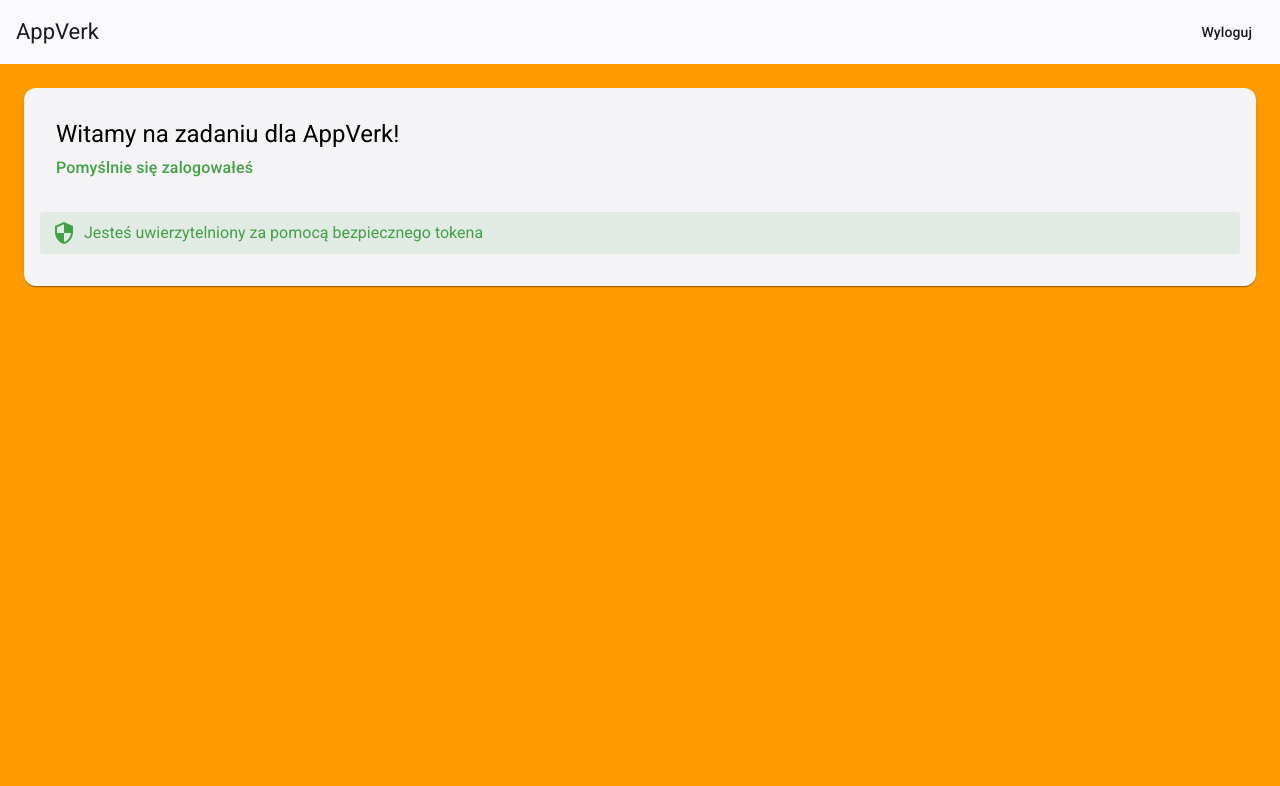
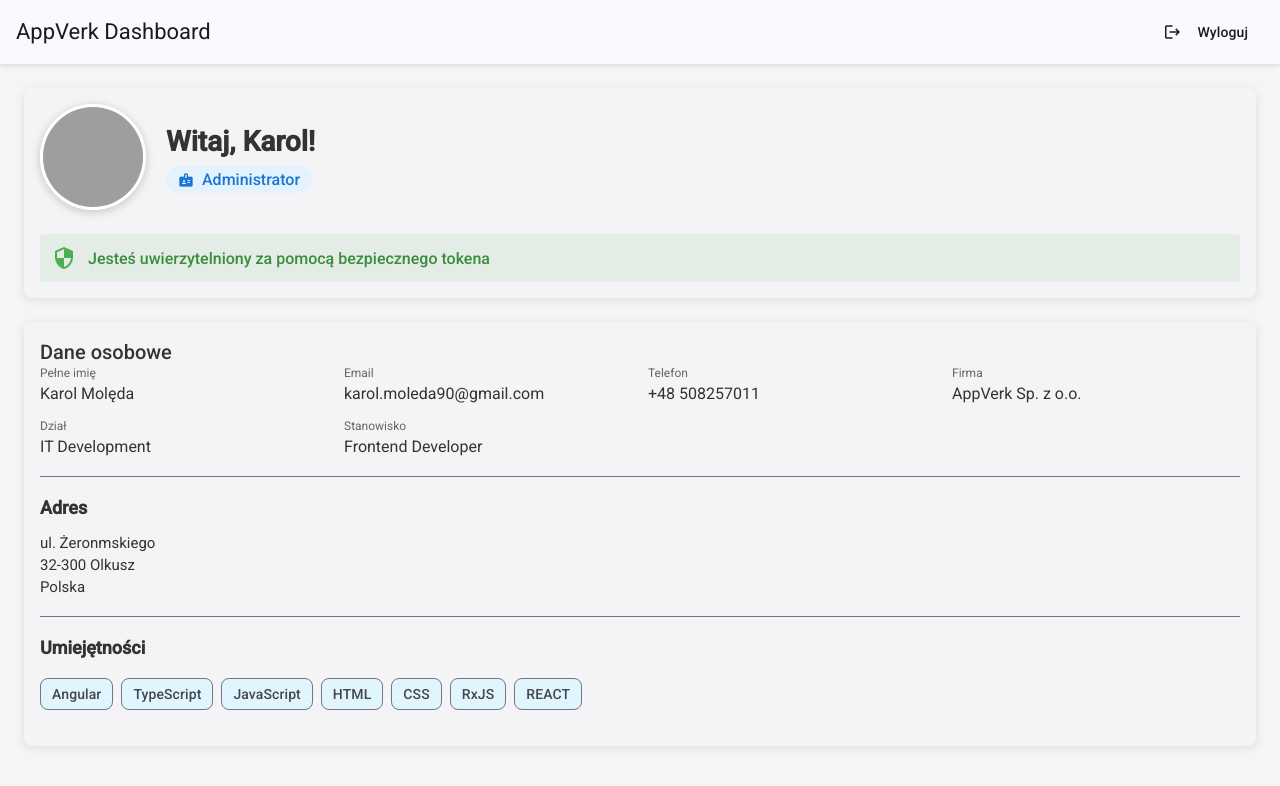
Before and after one commit to Karol-moleda/angular-auth-form, an Angular app: page /home in a window 1280 px wide. Shown: the top 786 px of the page. Built offline with nearby package versions, Linux system fonts and the light colour scheme; sample sign-in values are in the browser's storage; grey boxes are pictures that could not be loaded.

Commit message:
add service and subs

```diff
--- a/angular.json
+++ b/angular.json
@@ -25,10 +25,8 @@
             ],
             "tsConfig": "tsconfig.app.json",
             "assets": [
-              {
-                "glob": "**/*",
-                "input": "public"
-              }
+              "src/favicon.ico",
+              "src/assets"
             ],
             "styles": [
               "@angular/material/prebuilt-themes/azure-blue.css",
--- a/src/app/home/home.component.html
+++ b/src/app/home/home.component.html
@@ -1,21 +1,127 @@
-<div class="home-container">
-  <mat-toolbar color="primary" class="home-container__header">
-    <span>AppVerk</span>
-    <button mat-button (click)="logout()" class="logout-button">Wyloguj</button>
+<div class="home">
+  <mat-toolbar color="primary" class="home__header">
+    <span>AppVerk Dashboard</span>
+    <span class="home__spacer"></span>
+    <button mat-button (click)="logout()" class="home__logout-button">
+      <mat-icon>logout</mat-icon>
+      Wyloguj
+    </button>
   </mat-toolbar>
 
-  <div class="home-container__content">
-    <mat-card class="home-container__welcome-card">
-      <mat-card-header>
-        <mat-card-title>Witamy na zadaniu dla AppVerk!</mat-card-title>
-        <mat-card-subtitle>Pomyślnie się zalogowałeś</mat-card-subtitle>
-      </mat-card-header>
+  <div class="home__content">
+    <div *ngIf="isLoading" class="home__loading">
+      <mat-spinner diameter="40"></mat-spinner>
+      <p class="home__loading-text">Ładowanie danych użytkownika...</p>
+    </div>
+
+    <mat-card *ngIf="!isLoading && errorMessage" class="home__error-card">
       <mat-card-content>
-        <div class="home-container__auth-info">
-          <mat-icon class="home-container__secure-icon">security</mat-icon>
-          <span>Jesteś uwierzytelniony za pomocą bezpiecznego tokena</span>
+        <div class="home__error-container">
+          <mat-icon class="home__error-icon">error</mat-icon>
+          <p class="home__error-message">{{ errorMessage }}</p>
+          <button
+            mat-raised-button
+            color="primary"
+            (click)="loadUserData()"
+            class="home__retry-button"
+          >
+            Spróbuj ponownie
+          </button>
         </div>
       </mat-card-content>
     </mat-card>
+
+    <div *ngIf="!isLoading && !errorMessage && userData" class="home__user-profile">
+      <mat-card class="home__card home__welcome-card">
+        <mat-card-content>
+          <div class="home__welcome-header">
+            <div class="home__avatar-container" *ngIf="userData.avatar">
+              <img [src]="userData.avatar" alt="Profile picture" class="home__avatar" />
+            </div>
+            <div class="home__welcome-text">
+              <h1 class="home__welcome-title">Witaj, {{ userData.firstName }}!</h1>
+              <div class="home__role-badge">
+                <mat-icon class="home__role-icon">badge</mat-icon>
+                <span class="home__role-text">{{ userData.role }}</span>
+              </div>
+            </div>
+          </div>
+
+          <div class="home__auth-info">
+            <mat-icon class="home__secure-icon">security</mat-icon>
+            <span class="home__auth-text"
+              >Jesteś uwierzytelniony za pomocą bezpiecznego tokena</span
+            >
+          </div>
+        </mat-card-content>
+      </mat-card>
+
+      <mat-card class="home__card home__details-card">
+        <mat-card-header>
+          <mat-card-title class="home__card-title">Dane osobowe</mat-card-title>
+        </mat-card-header>
+        <mat-card-content>
+          <div class="home__details-grid">
+            <div class="home__detail-item">
+              <span class="home__detail-label">Pełne imię</span>
+              <span class="home__detail-value"
+                >{{ userData.firstName }} {{ userData.lastName }}</span
+              >
+            </div>
+
+            <div class="home__detail-item">
+              <span class="home__detail-label">Email</span>
+              <span class="home__detail-value">{{ userData.email }}</span>
+            </div>
+
+            <div class="home__detail-item">
+              <span class="home__detail-label">Telefon</span>
+              <span class="home__detail-value">{{ userData.phone }}</span>
+            </div>
+
+            <div class="home__detail-item">
+              <span class="home__detail-label">Firma</span>
+              <span class="home__detail-value">{{ userData.company }}</span>
+            </div>
+
+            <div class="home__detail-item">
+              <span class="home__detail-label">Dział</span>
+              <span class="home__detail-value">{{ userData.department }}</span>
+            </div>
+
+            <div class="home__detail-item">
+              <span class="home__detail-label">Stanowisko</span>
+              <span class="home__detail-value">{{ userData.position }}</span>
+            </div>
+          </div>
+
+          <mat-divider class="home__divider"></mat-divider>
+
+          <h3 class="home__section-title">Adres</h3>
+          <div class="home__address">
+            <p class="home__address-line">{{ userData.address.street }}</p>
+            <p class="home__address-line">
+              {{ userData.address.zipCode }} {{ userData.address.city }}
+            </p>
+            <p class="home__address-line">{{ userData.address.country }}</p>
+          </div>
+
+          <mat-divider class="home__divider"></mat-divider>
+
+          <h3 class="home__section-title">Umiejętności</h3>
+          <div class="home__skills">
+            <mat-chip-set>
+              <mat-chip
+                *ngFor="let skill of userData.skills"
+                matTooltip="Skill: {{ skill }}"
+                class="home__skill-chip"
+              >
+                {{ skill }}
+              </mat-chip>
+            </mat-chip-set>
+          </div>
+        </mat-card-content>
+      </mat-card>
+    </div>
   </div>
 </div>
--- a/src/app/home/home.component.scss
+++ b/src/app/home/home.component.scss
@@ -1,52 +1,247 @@
-.home-container {
-  height: 100vh;
+.home {
+  min-height: 100vh;
   display: flex;
   flex-direction: column;
 
   &__header {
+    position: sticky;
+    top: 0;
+    z-index: 10;
+    box-shadow: 0 2px 4px rgba(0, 0, 0, 0.1);
+  }
+
+  &__spacer {
+    flex: 1 1 auto;
+  }
+
+  &__logout-button {
     display: flex;
-    justify-content: space-between;
+    align-items: center;
+    gap: 8px;
   }
 
   &__content {
     padding: 24px;
     flex-grow: 1;
-    background-color: #ff9b00;
+    background-color: #f5f5f5;
+  }
+
+  &__loading {
+    display: flex;
+    flex-direction: column;
+    align-items: center;
+    justify-content: center;
+    height: 200px;
+
+    &-text {
+      margin-top: 16px;
+      color: #555;
+    }
+  }
+
+  &__error-card {
+    margin-bottom: 20px;
+    background-color: #fff3f0;
+  }
+
+  &__error-container {
+    display: flex;
+    flex-direction: column;
+    align-items: center;
+    padding: 20px;
+    text-align: center;
+  }
+
+  &__error-icon {
+    color: #f44336;
+    font-size: 40px;
+    height: 40px;
+    width: 40px;
+    margin-bottom: 16px;
+  }
+
+  &__error-message {
+    margin-bottom: 16px;
+    font-size: 16px;
+    color: #555;
+  }
+
+  &__retry-button {
+    min-width: 150px;
+  }
+
+  &__user-profile {
+    display: grid;
+    gap: 24px;
+  }
+
+  &__card {
+    box-shadow: 0 2px 8px rgba(0, 0, 0, 0.1);
+    border-radius: 8px;
+    overflow: hidden;
+  }
+
+  &__card-title {
+    font-size: 20px;
+    font-weight: 500;
+    color: #333;
   }
 
   &__welcome-card {
-    margin-bottom: 24px;
-    padding: 16px;
     animation: fadeIn 0.6s ease-in-out;
+  }
 
-    mat-card-title {
-      font-size: 24px;
-      margin-bottom: 8px;
-    }
+  &__welcome-header {
+    display: flex;
+    align-items: center;
+    margin-bottom: 20px;
+  }
 
-    mat-card-subtitle {
-      font-size: 16px;
-      color: #43a047;
-    }
+  &__avatar-container {
+    margin-right: 20px;
+  }
 
-    mat-card-content {
-      padding: 16px 0;
-      font-size: 16px;
-      line-height: 1.6;
-    }
+  &__avatar {
+    width: 100px;
+    height: 100px;
+    border-radius: 50%;
+    object-fit: cover;
+    border: 3px solid #fff;
+    box-shadow: 0 2px 10px rgba(0, 0, 0, 0.2);
+  }
+
+  &__welcome-text {
+    flex: 1;
+  }
+
+  &__welcome-title {
+    margin: 0;
+    font-size: 28px;
+    color: #333;
+  }
+
+  &__role-badge {
+    display: inline-flex;
+    align-items: center;
+    background-color: #e3f2fd;
+    padding: 4px 12px;
+    border-radius: 16px;
+    margin-top: 8px;
+  }
+
+  &__role-icon {
+    font-size: 16px;
+    height: 16px;
+    width: 16px;
+    margin-right: 8px;
+    color: #1976d2;
+  }
+
+  &__role-text {
+    color: #1976d2;
+    font-weight: 500;
   }
 
   &__auth-info {
     display: flex;
     align-items: center;
-    margin-top: 16px;
-    color: #43a047;
-    background-color: rgba(67, 160, 71, 0.1);
-    padding: 8px 12px;
+    background-color: rgba(76, 175, 80, 0.1);
+    padding: 12px;
     border-radius: 4px;
+    margin-top: 8px;
   }
 
   &__secure-icon {
-    margin-right: 8px;
+    color: #4caf50;
+    margin-right: 12px;
+  }
+
+  &__auth-text {
+    color: #388e3c;
+    font-weight: 500;
+  }
+
+  &__details-card {
+    padding-bottom: 16px;
+  }
+
+  &__section-title {
+    font-size: 18px;
+    color: #333;
+    margin: 16px 0 12px;
+  }
+
+  &__details-grid {
+    display: grid;
+    grid-template-columns: repeat(auto-fill, minmax(250px, 1fr));
+    gap: 16px;
+    margin-bottom: 16px;
+  }
+
+  &__detail-item {
+    display: flex;
+    flex-direction: column;
+  }
+
+  &__detail-label {
+    font-size: 12px;
+    color: #666;
+    margin-bottom: 4px;
+  }
+
+  &__detail-value {
+    font-size: 16px;
+    color: #333;
+  }
+
+  &__divider {
+    margin: 20px 0;
+  }
+
+  &__address {
+    margin: 16px 0;
+
+    &-line {
+      margin: 4px 0;
+      font-size: 15px;
+      color: #333;
+    }
+  }
+
+  &__skills {
+    margin: 16px 0;
+  }
+
+  &__skill-chip {
+    margin: 0 4px 4px 0;
+    background-color: #e1f5fe !important;
+    color: #0277bd !important;
   }
 }
+
+@keyframes fadeIn {
+  from { opacity: 0; }
+  to { opacity: 1; }
+}
+
+@media (max-width: 768px) {
+  .home {
+    &__content {
+      padding: 16px;
+    }
+
+    &__welcome-header {
+      flex-direction: column;
+      text-align: center;
+    }
+
+    &__avatar-container {
+      margin-right: 0;
+      margin-bottom: 16px;
+    }
+
+    &__details-grid {
+      grid-template-columns: 1fr;
+    }
+  }
+}
--- a/src/app/home/home.component.ts
+++ b/src/app/home/home.component.ts
@@ -1,10 +1,18 @@
-import { Component, OnInit } from '@angular/core';
+import { Component, OnInit, OnDestroy } from '@angular/core';
 import { CommonModule } from '@angular/common';
 import { Router } from '@angular/router';
 import { MatButtonModule } from '@angular/material/button';
 import { MatCardModule } from '@angular/material/card';
 import { MatToolbarModule } from '@angular/material/toolbar';
 import { MatIconModule } from '@angular/material/icon';
+import { MatDividerModule } from '@angular/material/divider';
+import { MatListModule } from '@angular/material/list';
+import { MatProgressSpinnerModule } from '@angular/material/progress-spinner';
+import { MatChipsModule } from '@angular/material/chips';
+import { MatTooltipModule } from '@angular/material/tooltip';
+import { UserService } from '../services/user.service';
+import { User } from '../models/user.interface';
+import { Subscription } from 'rxjs';
 
 @Component({
   selector: 'app-home',
@@ -14,33 +22,66 @@
     MatButtonModule,
     MatCardModule,
     MatToolbarModule,
-    MatIconModule
+    MatIconModule,
+    MatDividerModule,
+    MatListModule,
+    MatProgressSpinnerModule,
+    MatChipsModule,
+    MatTooltipModule
   ],
   templateUrl: './home.component.html',
   styleUrls: ['./home.component.scss']
 })
-export class HomeComponent implements OnInit {
-  username: string = 'User';
-  isLoggedIn: boolean = false;
+export class HomeComponent implements OnInit, OnDestroy {
+  userData: User | null = null;
+  isLoading = false;
+  errorMessage: string | null = null;
+  subscription = new Subscription();
 
-  constructor(private router: Router) {}
+
+  constructor(
+    private readonly router: Router,
+    private readonly userService: UserService
+  ) {}
 
   ngOnInit(): void {
-    // Check if user is logged in by verifying token exists
-    const token = localStorage.getItem('authToken');
-    this.isLoggedIn = !!token;
+    this.loadUserData();
+  }
 
-    // If not logged in, redirect to login page
-    if (!this.isLoggedIn) {
-      this.router.navigate(['/login']);
-      return;
-    }
+  loadUserData(): void {
+    this.isLoading = true;
+    this.errorMessage = null;
+    this.subscription.add(
+      this.userService.getUserData()
+      .subscribe({
+        next: (data) => {
+          this.isLoading = false;
+          this.userData = data;
+        },
+        error: (error) => {
+          console.error('Error in component:', error);
+          this.errorMessage = error.message || 'An unexpected error occurred';
+        }
+      })
+    )
   }
 
   logout(): void {
-    // Clear the authentication token
     localStorage.removeItem('authToken');
-    // Redirect to login page
     this.router.navigate(['/login']);
   }
+
+  formatDate(dateString: string): string {
+    return new Date(dateString).toLocaleString('pl-PL', {
+      year: 'numeric',
+      month: 'long',
+      day: 'numeric',
+      hour: '2-digit',
+      minute: '2-digit'
+    });
+  }
+
+  ngOnDestroy(): void {
+    this.subscription.unsubscribe();
+  }
 }
--- /dev/null
+++ b/src/assets/user.json
@@ -0,0 +1,24 @@
+{
+  "id": 1,
+  "firstName": "Karol",
+  "lastName": "Molęda",
+  "email": "karol.moleda90@gmail.com",
+  "role": "Administrator",
+  "avatar": "assets/photo.jpg",
+  "company": "AppVerk Sp. z o.o.",
+  "department": "IT Development",
+  "position": "Frontend Developer",
+  "address": {
+    "street": "ul. Żeronmskiego",
+    "city": "Olkusz",
+    "zipCode": "32-300",
+    "country": "Polska"
+  },
+  "phone": "+48 508257011",
+  "skills": ["Angular", "TypeScript", "JavaScript", "HTML", "CSS", "RxJS", "REACT"],
+  "preferences": {
+    "theme": "dark",
+    "notifications": true,
+    "language": "pl"
+  }
+}
```
Also changed, not shown: src/app/app.config.ts (+8 -4 lines), src/app/models/user.interface.ts (added, +19 -0 lines), src/app/services/user.service.ts (added, +32 -0 lines), src/main.ts (+3 -9 lines), 1 other file (tests, documents, lock files or other folders).
